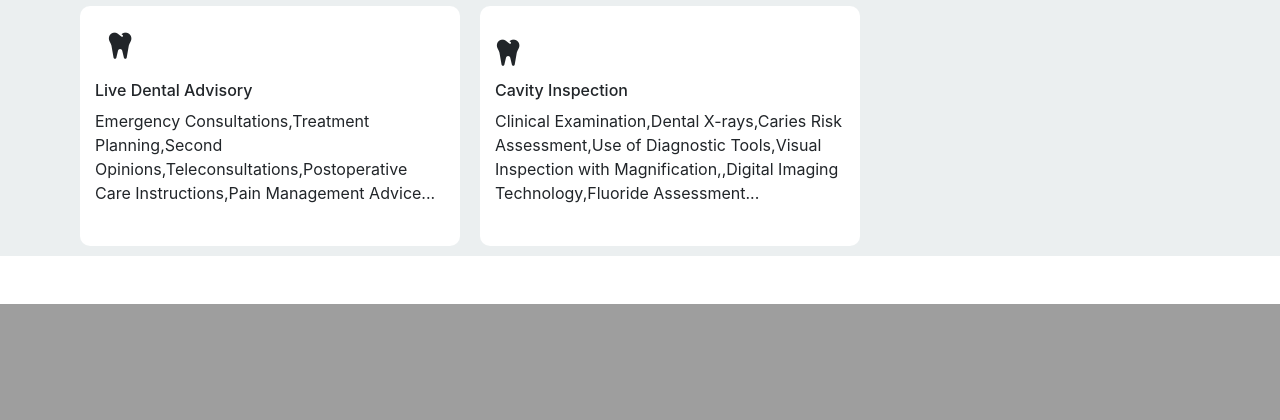
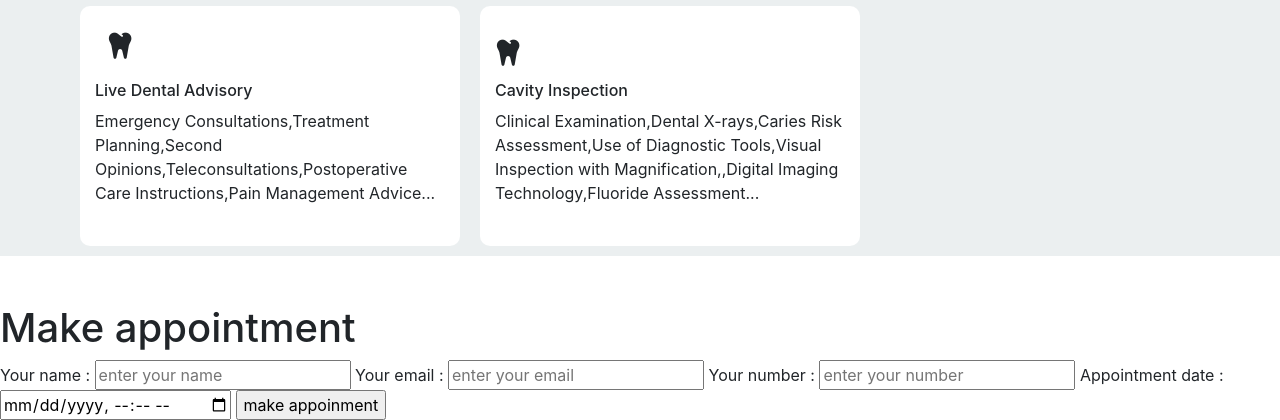
Before and after one commit to aleena24bino/tinkerhack, a PHP site: page /home.php in a window 1280 px wide. Shown: the part 2188-2608 px from the top of the page. Before the commit the page ends 2492 px from the top, so only its background shows below. Run offline with PHP 8.4, Linux system fonts and the light colour scheme; some libraries are stand-ins or nearby versions.

Commit message:
Appointment form Added

```diff
--- a/home.php
+++ b/home.php
@@ -137,5 +137,32 @@
       </div>
     </div>
 
+
+
+     <!-- contact section starts -->
+<section class="contact" id="contact">
+
+<h1 class="heading"> Make appointment</h1>
+
+<form action="<?php echo $_SERVER['PHP_SELF']; ?>" method="post">
+   <?php
+       if(isset($message)){
+        foreach($message as $message){
+            echo '<p class="message">'.$message.'</p>';
+        }
+       }
+    ?>
+    <span>Your name :</span>
+    <input type="text" name="name" placeholder="enter your name" class="box" required>
+    <span>Your email :</span>
+    <input type="email" name="email" placeholder="enter your email" class="box" required>
+    <span>Your number :</span>
+    <input type="number" name="number" placeholder="enter your number" class="box" required>
+    <span>Appointment date :</span>
+    <input type="datetime-local" name="date" class="box" required>
+    <input type="submit" value="make appoinment" name="submit" class="link-btn">
+ </form>
+</section>
+<!-- contact section starts -->
   </body>
 </html>
```
